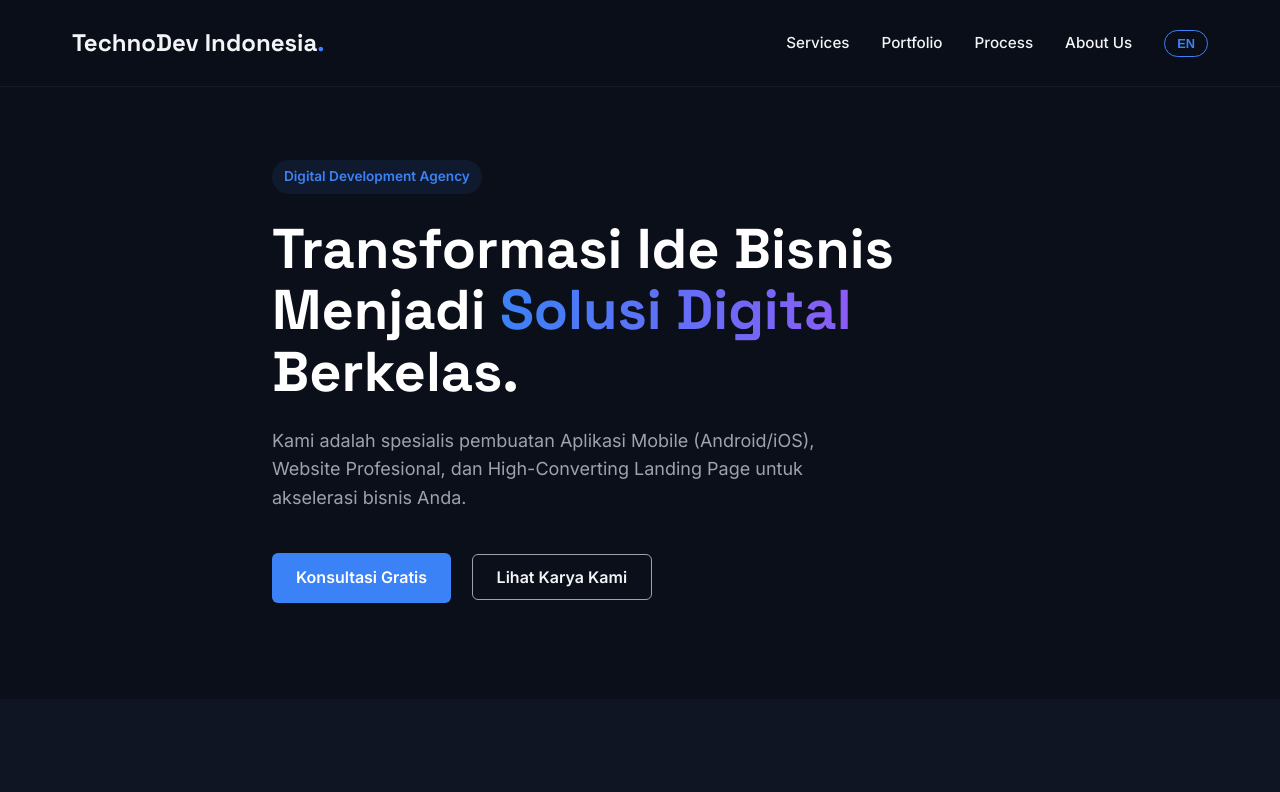
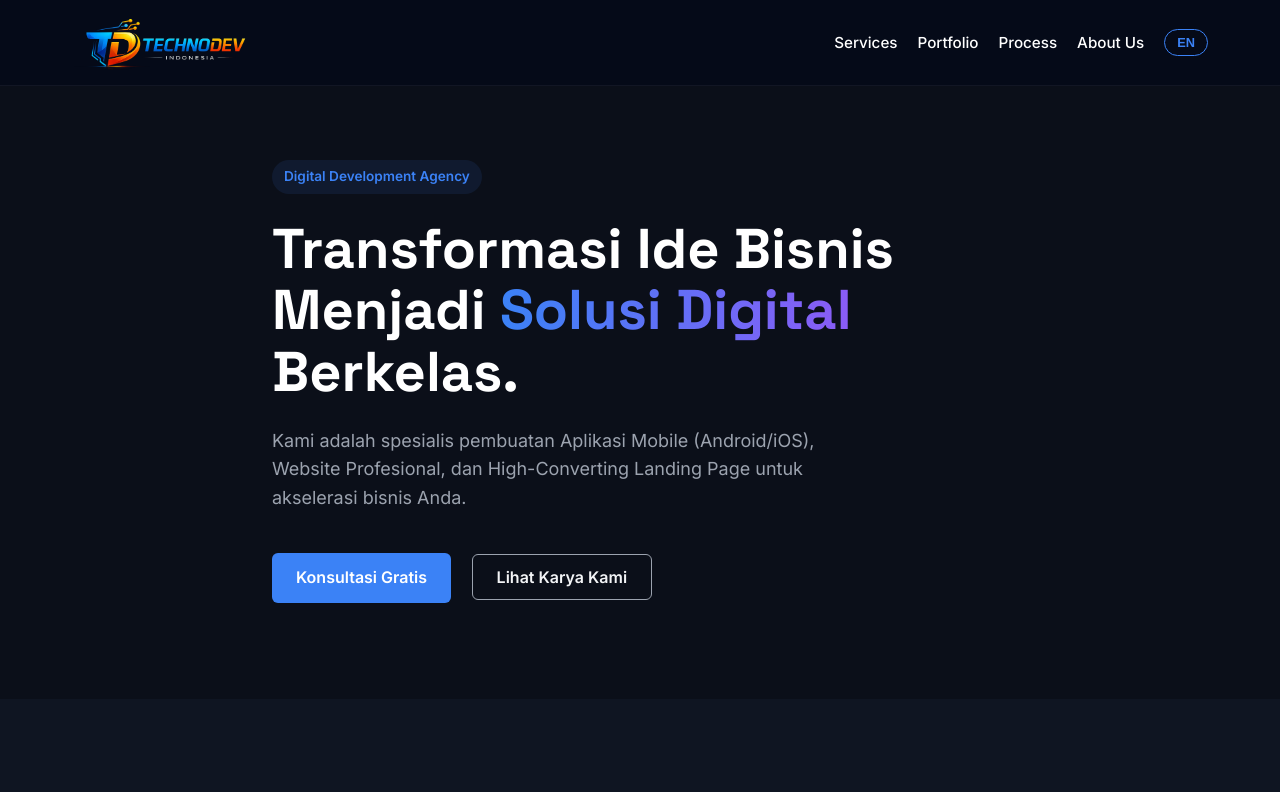
Before and after one commit to ZhilanMuhammad7/company-profile, a plain HTML site: page index.html in a window 1280 px wide. Shown: the top 792 px of the page. Drawn offline with nearby package versions, Linux system fonts and the light colour scheme.

Commit message:
adding image

```diff
--- a/index.html
+++ b/index.html
@@ -5,18 +5,42 @@
     <meta charset="UTF-8">
     <meta name="viewport" content="width=device-width, initial-scale=1.0">
     <title>TechnoDev Indonesia | Jasa Pembuatan Web & Aplikasi</title>
+    <!-- Note: User did not provide style.css, so I am assuming it exists locally.
+         I added a small inline style for the logo image below to ensure it fits. -->
     <link rel="stylesheet" href="style.css">
     <link
         href="https://fonts.googleapis.com/css2?family=Inter:wght@300;400;500;600&family=Space+Grotesk:wght@500;700&display=swap"
         rel="stylesheet">
     <script src="https://unpkg.com/feather-icons"></script>
+    <style>
+        /* Tambahan CSS preventif agar logo tidak terlalu besar jika style.css belum mengatur img di dalam logo */
+        .logo img {
+            max-height: 55px; /* Dikecilkan dari 50px agar lebih seimbang dengan teks */
+            width: auto;
+            display: block;
+        }
+
+        /* Basic styling simulation since style.css is missing in this context */
+        body { margin: 0; font-family: 'Inter', sans-serif; }
+        .navbar { background-color: #050A18; padding: 15px 20px; display: flex; align-items: center; justify-content: space-between; }
+        .nav-container { display: flex; justify-content: space-between; align-items: center; width: 100%; }
+        .nav-links { list-style: none; display: flex; gap: 20px; }
+        .nav-links li a { color: white; text-decoration: none; }
+        .burger { display: none; }
+        /* End simulation */
+    </style>
 </head>
 
 <body>
 
     <nav class="navbar">
         <div class="container nav-container">
-            <a href="#" class="logo">TechnoDev Indonesia<span class="dot">.</span></a>
+            <!-- LOGO REPLACEMENT START -->
+            <a href="#" class="logo">
+                <img src="technodev.png" alt="TechnoDev Indonesia Logo">
+            </a>
+            <!-- LOGO REPLACEMENT END -->
+
             <ul class="nav-links">
                 <li><a href="#services" data-i18n="nav_services">Services</a></li>
                 <li><a href="#work" data-i18n="nav_projects">Portfolio</a></li>
```
Also changed, not shown: technodev.png (added).
